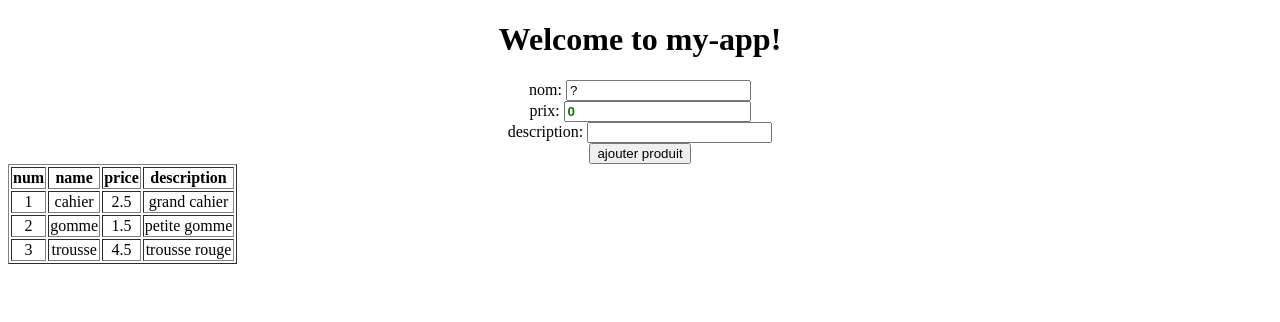
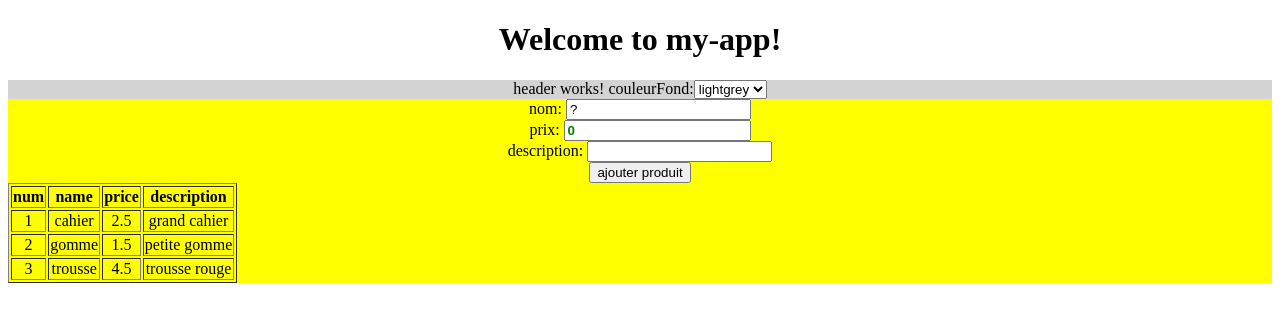
Before and after one commit to didier-tp/tp_ipssi, an Angular app in the folder tp_angular/my-app/: page / in a window 1280 px wide. Shown: the top 322 px of the page. Built offline with nearby package versions, Linux system fonts and the light colour scheme.

Commit message:
avec debut composant header

```diff
--- a/tp_angular/my-app/src/app/app.component.html
+++ b/tp_angular/my-app/src/app/app.component.html
@@ -3,6 +3,7 @@
   <h1>
     Welcome to {{ title }}!
   </h1>
+  <app-header></app-header>
   <app-products></app-products>
 </div>
 
--- a/tp_angular/my-app/src/app/app.module.ts
+++ b/tp_angular/my-app/src/app/app.module.ts
@@ -6,11 +6,13 @@ import { FormsModule } from '@angular/forms';
 import { AppRoutingModule } from './app-routing.module';
 import { AppComponent } from './app.component';
 import { ProductsComponent } from './products/products.component';
+import { HeaderComponent } from './header/header.component';
 
 @NgModule({
   declarations: [
     AppComponent,
-    ProductsComponent
+    ProductsComponent,
+    HeaderComponent
   ],
   imports: [
     BrowserModule,
--- /dev/null
+++ b/tp_angular/my-app/src/app/header/header.component.html
@@ -0,0 +1,12 @@
+<div [style.background]="couleurFond">
+  <span>header works! </span>
+  couleurFond:<select [(ngModel)]='couleurFond'>
+    <!--
+      <option>lightgrey</option>
+      <option>red</option>
+      <option>green</option>
+      <option>blue</option>
+    -->
+    <option *ngFor="let c of listeCouleurs">{{c}}</option>
+  </select>
+</div>
--- /dev/null
+++ b/tp_angular/my-app/src/app/header/header.component.ts
@@ -0,0 +1,18 @@
+import { Component, OnInit } from '@angular/core';
+
+@Component({
+  selector: 'app-header',
+  templateUrl: './header.component.html',
+  styleUrls: ['./header.component.sass']
+})
+export class HeaderComponent implements OnInit {
+
+  listeCouleurs = [ "lightgrey" ,"red" , "green" , "blue"]
+  couleurFond : string = "lightgrey";
+
+  constructor() { }
+
+  ngOnInit() {
+  }
+
+}
--- a/tp_angular/my-app/src/app/products/products.component.html
+++ b/tp_angular/my-app/src/app/products/products.component.html
@@ -1,4 +1,4 @@
-
+<div [style.background]="'yellow'">
 nom: <input [(ngModel)]="nouveauProduit.name" type='text' /> <br/>
 prix: <input [(ngModel)]="nouveauProduit.price"
              [class.positif]="nouveauProduit.price >=0"
@@ -16,3 +16,4 @@ description: <input [(ngModel)]="nouveauProduit.description"  type='text' /> <br
          <td>{{p.description}}</td>
     </tr>
 </table>
+</div>
```
Also changed, not shown: tp_angular/my-app/src/app/header/header.component.sass (added), 1 other file (tests, documents, lock files or other folders).
